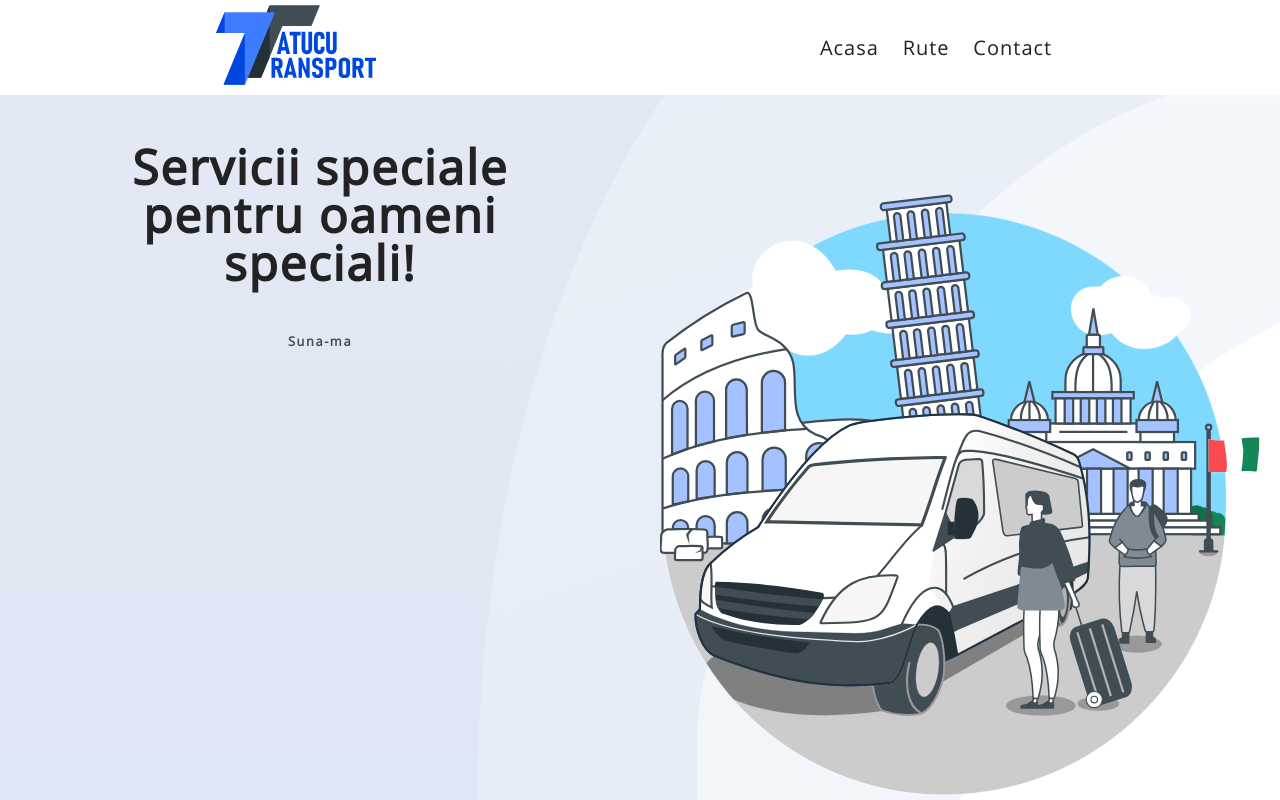
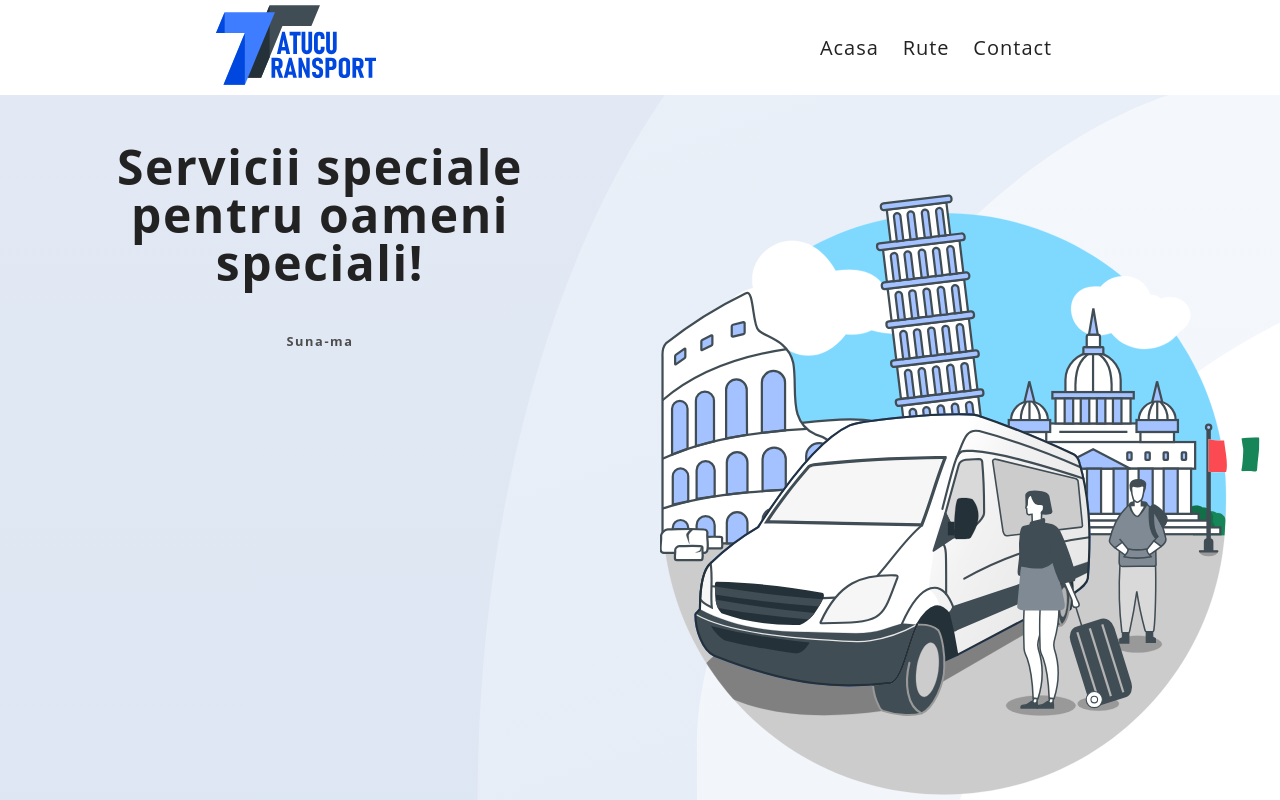
Before and after one commit to MihutescuDenis/MihutescuDenis.github.io, a plain HTML site: page index.html in a window 1280 px wide. Shown: the top 800 px of the page. Drawn offline with Linux system fonts and the light colour scheme.

Commit message:
Update style.css

```diff
--- a/src/css/style.css
+++ b/src/css/style.css
@@ -10,7 +10,7 @@ Fonts
 } */
 
 /* latin */
-@font-face {
+/* @font-face {
   font-family: "Open Sans";
   font-style: normal;
   font-weight: 400;
@@ -19,9 +19,9 @@ Fonts
   unicode-range: U+0000-00FF, U+0131, U+0152-0153, U+02BB-02BC, U+02C6, U+02DA,
     U+02DC, U+2000-206F, U+2074, U+20AC, U+2122, U+2191, U+2193, U+2212, U+2215,
     U+FEFF, U+FFFD;
-}
+} */
 /* latin */
-@font-face {
+/* @font-face {
   font-family: "Roboto";
   font-style: normal;
   font-weight: 400;
@@ -30,9 +30,9 @@ Fonts
   unicode-range: U+0000-00FF, U+0131, U+0152-0153, U+02BB-02BC, U+02C6, U+02DA,
     U+02DC, U+2000-206F, U+2074, U+20AC, U+2122, U+2191, U+2193, U+2212, U+2215,
     U+FEFF, U+FFFD;
-}
+} */
 /* latin */
-@font-face {
+/* @font-face {
   font-family: "Roboto";
   font-style: normal;
   font-weight: 700;
@@ -41,7 +41,7 @@ Fonts
   unicode-range: U+0000-00FF, U+0131, U+0152-0153, U+02BB-02BC, U+02C6, U+02DA,
     U+02DC, U+2000-206F, U+2074, U+20AC, U+2122, U+2191, U+2193, U+2212, U+2215,
     U+FEFF, U+FFFD;
-}
+} */
 
 /*
 ===============
```
